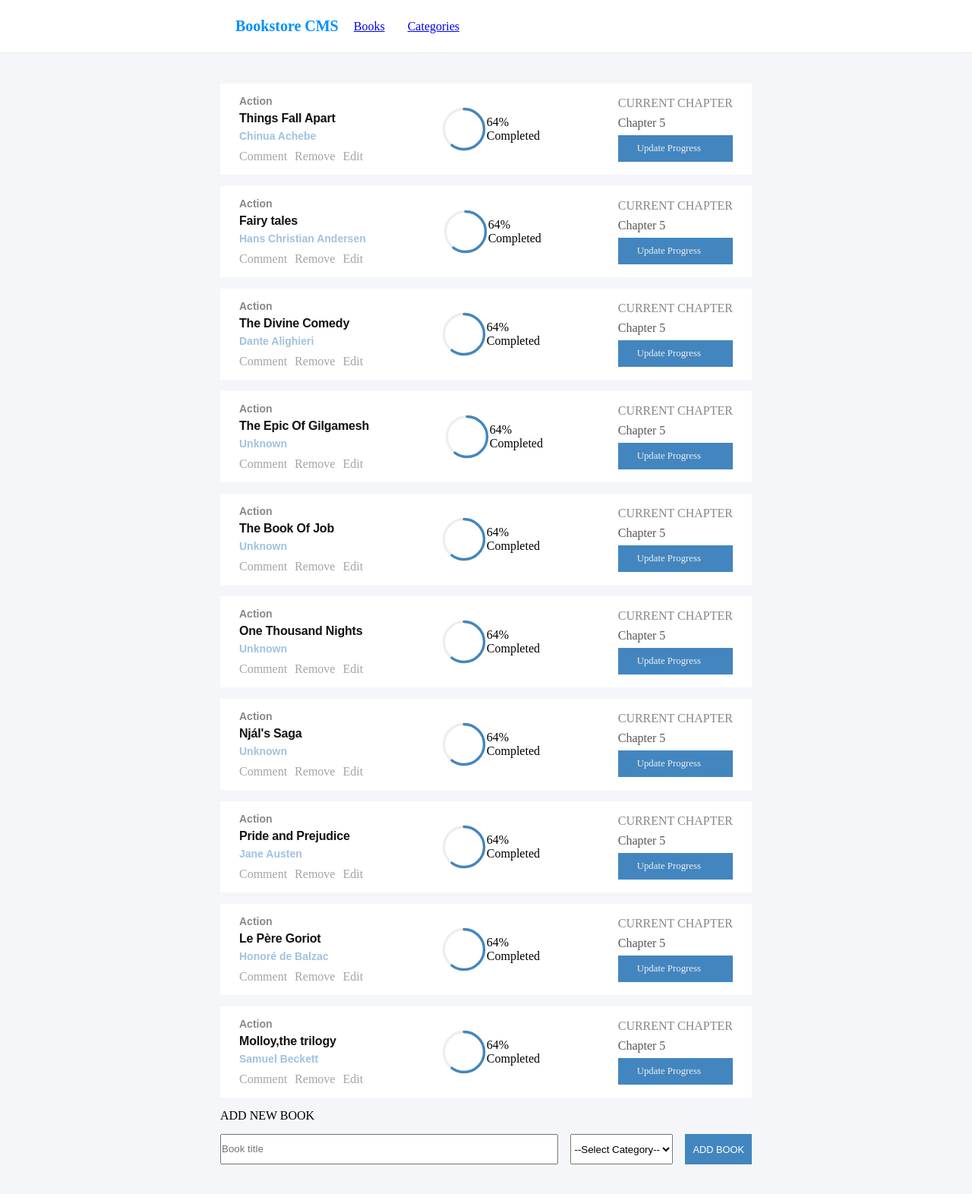
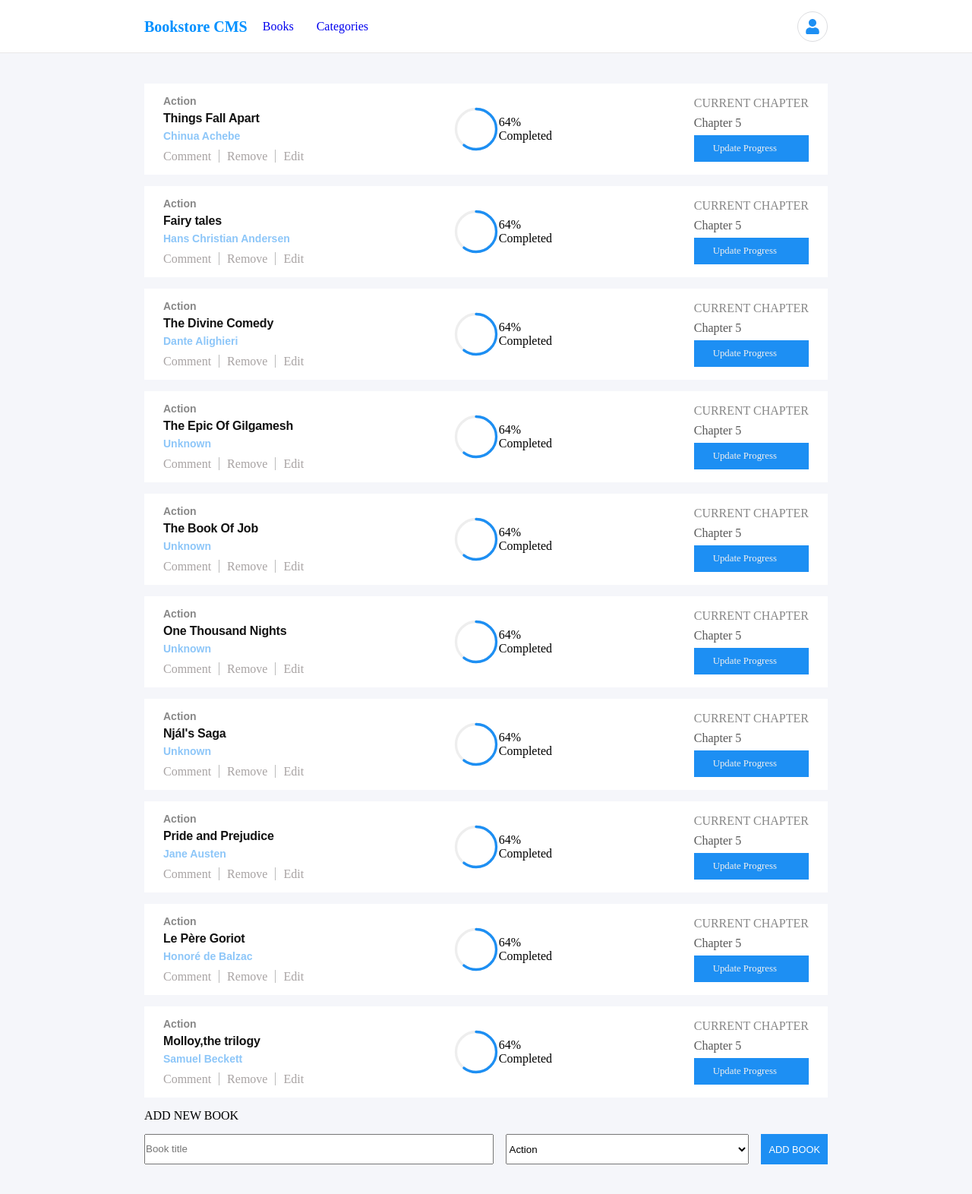
Before and after one commit to Chike1990/bookstore, a React (Create React App) app: page / in a window 1280 px wide. Shown: the top 1572 px of the page at 76% size. Built offline with nearby package versions, Linux system fonts and the light colour scheme.

Commit message:
Makes required changes from reviews

```diff
--- a/src/components/Book.css
+++ b/src/components/Book.css
@@ -2,14 +2,14 @@
   display: flex;
   justify-content: space-between;
   align-items: center;
-  max-width: 700px;
+  max-width: 900px;
   background-color: #fff;
   margin: 0 auto 15px auto;
   padding: 15px 25px;
 }
 
 .circle {
-  stroke: #4386bf;
+  stroke: #1d8ff3;
   fill: none;
   stroke-width: 2;
   stroke-linecap: round;
@@ -44,17 +44,23 @@
 }
 
 .Book_author {
-  color: #4386bf;
+  color: #1d8ff3;
   margin-bottom: 10px;
 }
 
 .Book_action-btn {
   color: #a8a3a3;
   cursor: pointer;
+  border-right: 1px solid #bbb;
+  padding-right: 10px;
+}
+
+.Book_action-btn:last-child {
+  border-right: none;
 }
 
 .Book_update-progress {
-  background-color: #4386bf;
+  background-color: #1d8ff3;
   color: #eee;
   font-size: 0.8rem;
   margin-top: 7px;
--- a/src/components/Books.css
+++ b/src/components/Books.css
@@ -1,5 +1,5 @@
 .Books_form {
-  max-width: 700px;
+  max-width: 900px;
   margin: 0 auto;
 }
 
@@ -17,13 +17,17 @@
 }
 
 .Books_select {
+  flex: 0.7;
+  height: 40px;
+  line-height: 40px;
   margin-right: 1rem;
+
 }
 
 .Books_btn {
   padding: 0 10px;
   font-size: 0.8rem;
-  background-color: #4386bf;
+  background-color: #1d8ff3;
   color: #fff;
   border: none;
 }
--- a/src/components/Books.js
+++ b/src/components/Books.js
@@ -29,7 +29,7 @@ const Books = () => {
 
           <input className="Books_input" type="text" placeholder="Book title" onChange={(e) => setTitle(e.target.value)} />
           <select className="Books_select" name="" id="" onChange={(e) => setCategory(e.target.value)}>
-            <option value="">--Select Category--</option>
+            <option value="">Action</option>
             <option value="Fiction">Fiction</option>
             <option value="Action">Action</option>
             <option value="Romance">Romance</option>
--- a/src/components/Header.css
+++ b/src/components/Header.css
@@ -1,15 +1,35 @@
 /* stylelint-disable font-family-no-missing-generic-family-keyword */
+
+.Header_wrapper {
+  background-color: #fff;
+  height: 70px;
+  line-height: 70px;
+  border-bottom: 1px solid #e8e8e8;
+}
 
 .Header {
   display: flex;
-
-  /* justify-content: left; */
-  background-color: #fff;
-  height: 70px;
-  line-height: 70px;
   align-items: center;
   justify-content: space-between;
-  border-bottom: 1px solid #e8e8e8;
+  justify-content: space-between;
+  max-width: 900px;
+  margin: 0 auto;
+}
+
+.Header_profile {
+  border: 1px solid #dcdde0;
+  height: 40px;
+  width: 40px;
+  border-radius: 50%;
+  display: flex;
+  align-items: center;
+  justify-content: center;
+}
+
+.HeaderStyle {
+  display: flex;
+  align-items: center;
+  flex: 1;
 }
 
 .Header_title {
@@ -24,6 +44,15 @@
   margin-right: 20px;
 }
 
+.Header_link{
+  text-decoration: none;
+  color: the color;
+}
+
+.Header_icon {
+  fill: #1d8ff3;
+}
+
 .Header_avatar {
   width: 30px;
   height: 30px;
--- a/src/components/Header.js
+++ b/src/components/Header.js
@@ -3,17 +3,19 @@ import './Header.css';
 import { Link } from 'react-router-dom';
 
 const Header = () => (
+  <div className="Header_wrapper">
     <div className="Header">
-    <div style={{
-      display: 'flex', alignItems: 'center', maxWidth: '700px', marginLeft: 'calc(100% - 970px)',
-    }}
-    >
+      <div className="HeaderStyle">
         <h1 className="Header_title">Bookstore CMS</h1>
         <nav className="Header_nav">
           <Link to="/" style={{ marginRight: '30px' }} className="Header_link">Books</Link>
           <Link to="/Categories" className="Header_link">Categories</Link>
         </nav>
       </div>
+      <div className="Header_profile">
+        <svg height="20" width="20" aria-hidden="true" focusable="false" data-prefix="fas" data-icon="user" className="svg-inline--fa fa-user fa-w-14 Header_icon" role="img" xmlns="http://www.w3.org/2000/svg" viewBox="0 0 448 512"><path fill="#1d8ff3" d="M224 256c70.7 0 128-57.3 128-128S294.7 0 224 0 96 57.3 96 128s57.3 128 128 128zm89.6 32h-16.7c-22.2 10.2-46.9 16-72.9 16s-50.6-5.8-72.9-16h-16.7C60.2 288 0 348.2 0 422.4V464c0 26.5 21.5 48 48 48h352c26.5 0 48-21.5 48-48v-41.6c0-74.2-60.2-134.4-134.4-134.4z" /></svg>
+      </div>
+    </div>
   </div>
 );
 
```
Also changed, not shown: src/Screenshot1.png, src/assets/user.svg (added). Lines whose indentation alone changed are shown as unchanged.
